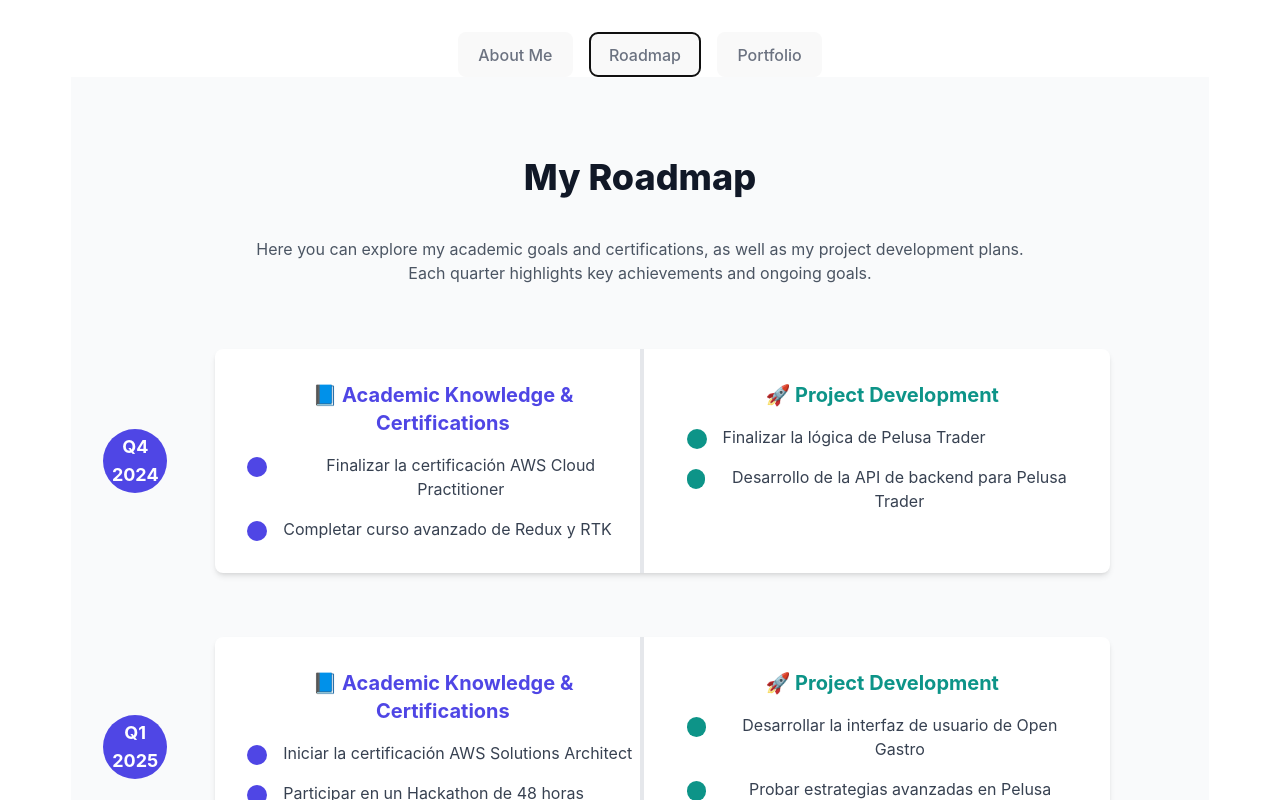
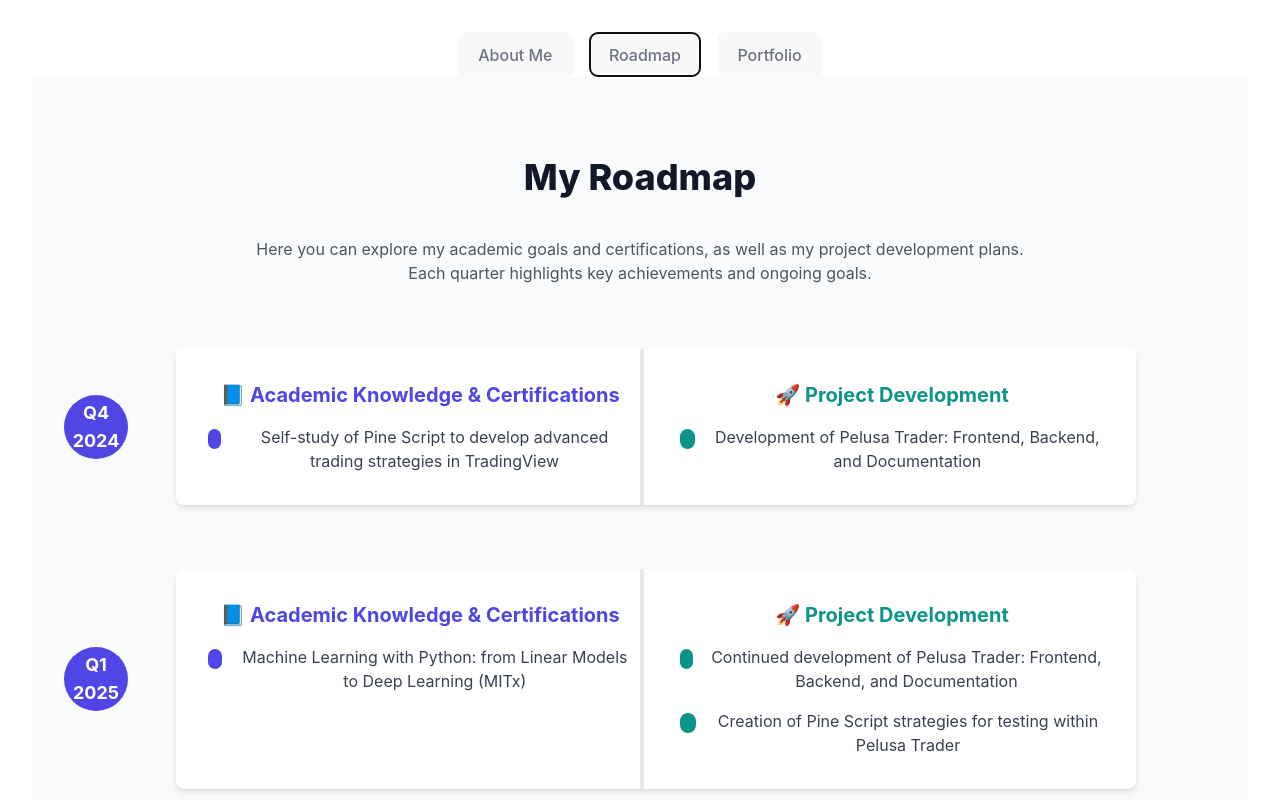
Before and after one commit to gabriel-klettur/Lading-Page-Portfolio, a React (Vite) app in the folder my-portfolio/: page / in a window 1280 px wide. Both pictures are taken after a click on the tab "Roadmap". Shown: the top 800 px of the page. Built offline with nearby package versions, Linux system fonts and the light colour scheme.

Commit message:
feat(Roadmap): Final Detailed Roadmap

```diff
--- a/my-portfolio/src/components/Roadmap.jsx
+++ b/my-portfolio/src/components/Roadmap.jsx
@@ -4,37 +4,43 @@ const Roadmap = () => {
         {
             quarter: 'Q4 2024',
             academic: [
-                'Finalizar la certificación AWS Cloud Practitioner',
-                'Completar curso avanzado de Redux y RTK'
+                'Self-study of Pine Script to develop advanced trading strategies in TradingView',
             ],
             projects: [
-                'Finalizar la lógica de Pelusa Trader',
-                'Desarrollo de la API de backend para Pelusa Trader'
+                'Development of Pelusa Trader: Frontend, Backend, and Documentation',
             ]
         },
         {
             quarter: 'Q1 2025',
             academic: [
-                'Iniciar la certificación AWS Solutions Architect',
-                'Participar en un Hackathon de 48 horas'
+                'Machine Learning with Python: from Linear Models to Deep Learning (MITx)',
             ],
             projects: [
-                'Desarrollar la interfaz de usuario de Open Gastro',
-                'Probar estrategias avanzadas en Pelusa Trader'
+                'Continued development of Pelusa Trader: Frontend, Backend, and Documentation',
+                'Creation of Pine Script strategies for testing within Pelusa Trader'
             ]
         },
         {
             quarter: 'Q2 2025',
             academic: [
-                'Certificación AWS Solutions Architect completada',
-                'Curso de diseño de UI/UX avanzado'
+                'Completion of the course "Machine Learning with Python: from Linear Models to Deep Learning" (MITx)',
             ],
             projects: [
-                'Despliegue de Pelusa Trader en producción',
-                'Pruebas iniciales de Open Gastro'
+                'Completion of Pelusa Trader',
+                'Initiation of Open Gastro development',
+            ]
+        },
+        {
+            quarter: 'Q3 2025',
+            academic: [
+                'Oxford Algorithmic Trading Programme (Oxford University)',
+            ],
+            projects: [
+                'Development of Open Gastro',
             ]
         }
     ];
+
 
     return (
         <div className="bg-gray-50 py-20">
```
